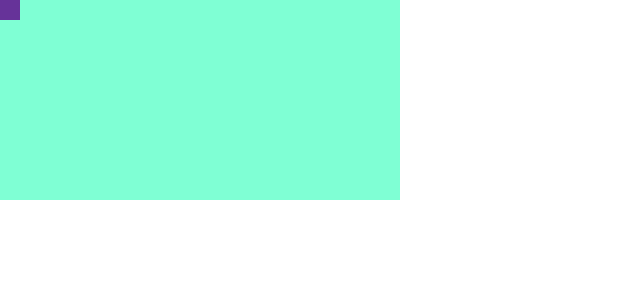
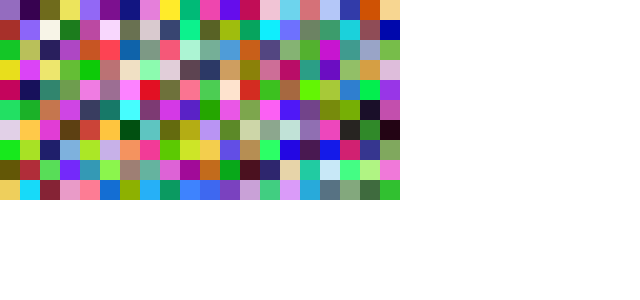
Before and after one commit to namanattri/color-pattern-nft, a React (Create React App) app in the folder marketplace/: page / in a window 1280 px wide. Shown: the top 300 px of the page, without its empty margins (0-640 px from the left). Built offline with nearby package versions, Linux system fonts and the light colour scheme.

Commit message:
genereate colorful pattern

```diff
--- a/marketplace/src/App.css
+++ b/marketplace/src/App.css
@@ -8,4 +8,5 @@
   background-color: rebeccapurple;
   height: 20px;
   width: 20px;
+  float: left;
 }
--- a/marketplace/src/App.tsx
+++ b/marketplace/src/App.tsx
@@ -1,13 +1,21 @@
 import React from 'react';
 import './App.css';
+
+function getRandomIntInclusive(min: number, max: number) {
+  min = Math.ceil(min);
+  max = Math.floor(max);
+  return Math.floor(Math.random() * (max - min + 1) + min);
+}
+
+const getRandomColor = () => {
+  return `rgb(${getRandomIntInclusive(0, 255)}, ${getRandomIntInclusive(0, 255)}, ${getRandomIntInclusive(0, 255)})`
+}
 
 function App() {
   return (
     <div className="App">
       <div className="pattern">
-        <div className="color-cell">
-
-        </div>
+        {[...Array(200)].map((e, i) => (<div className="color-cell" style={{backgroundColor: getRandomColor()}}></div>))}
       </div>
     </div>
   );
```
